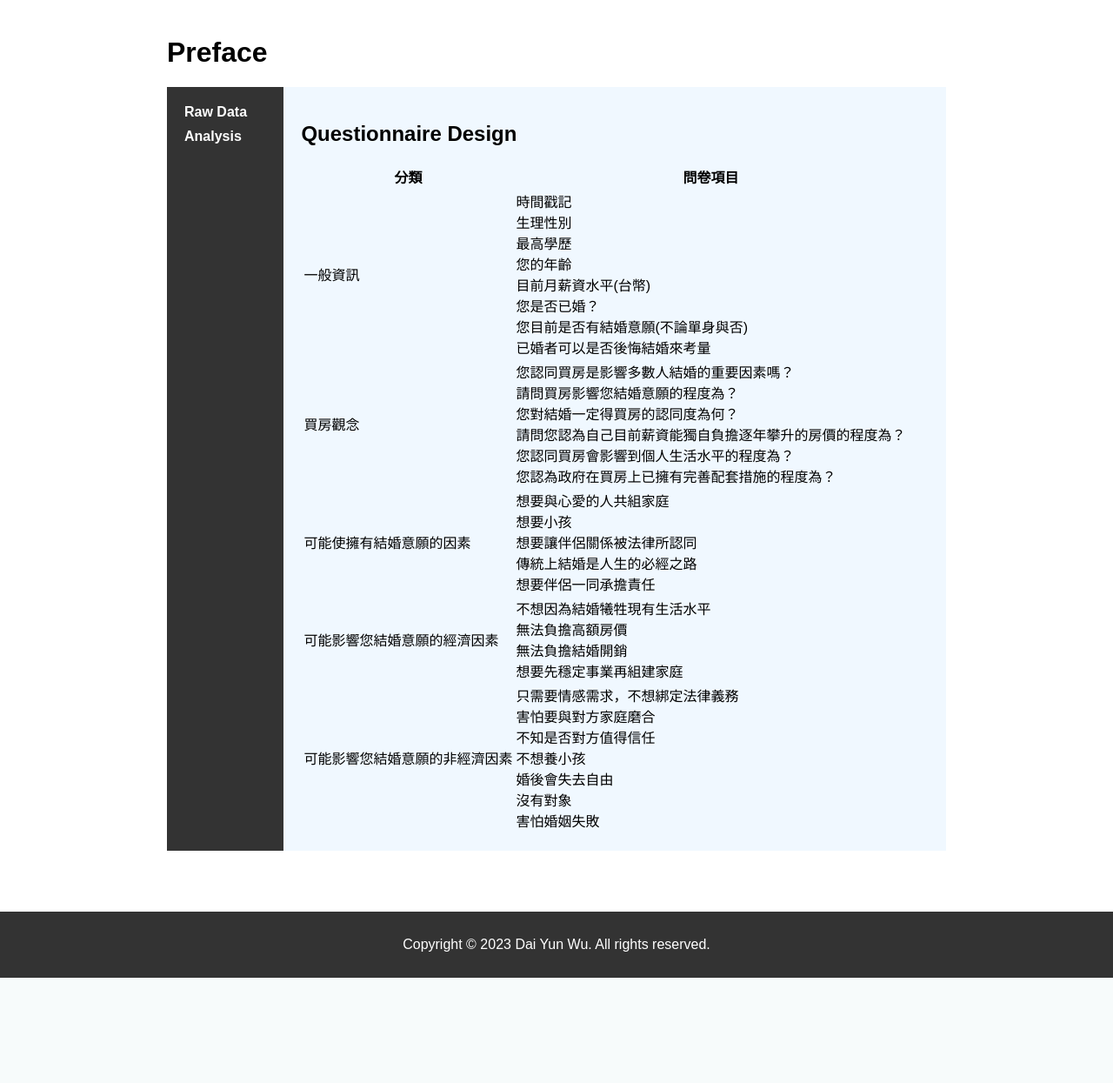
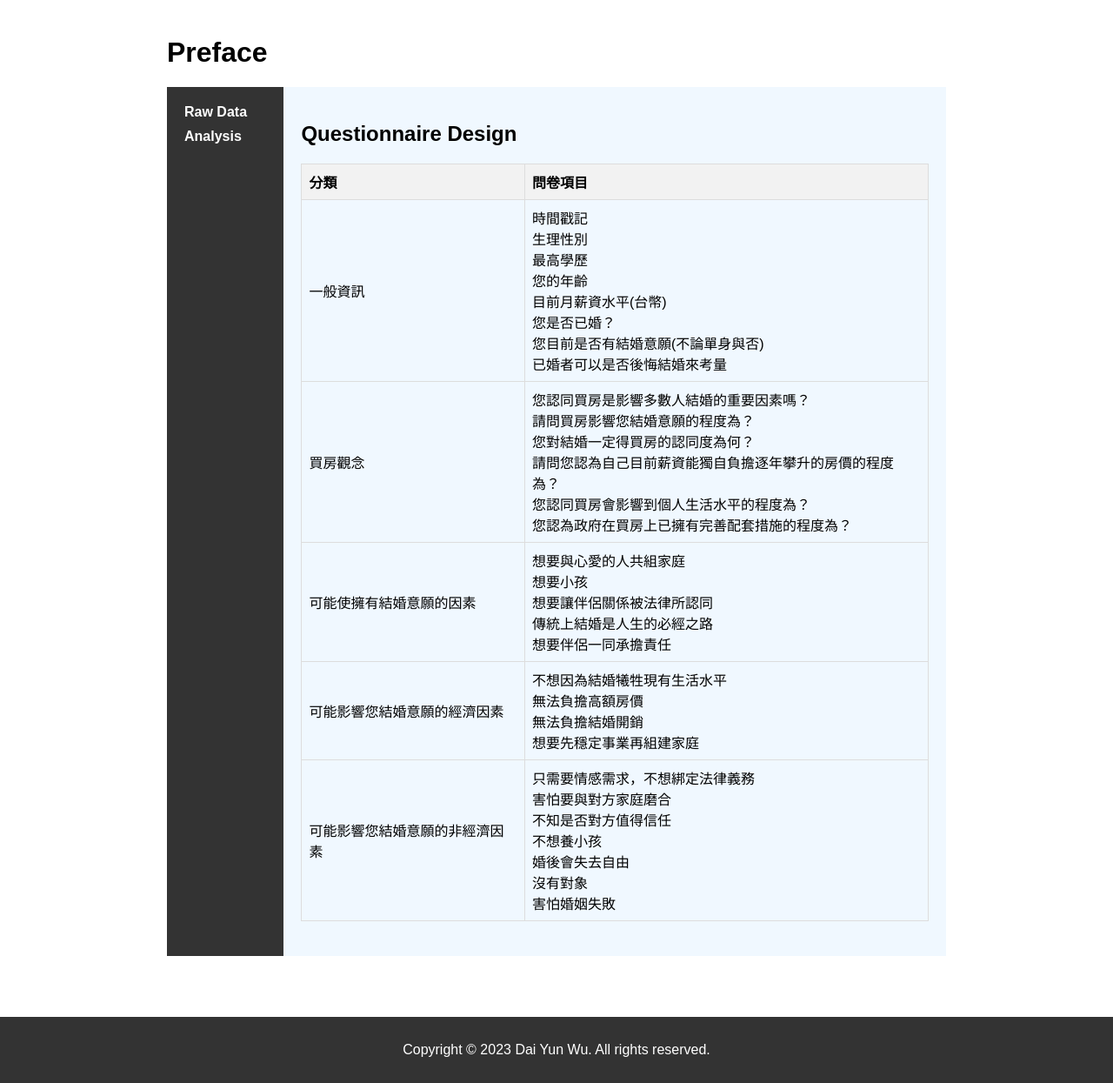
Before and after one commit to ijustwanthighergrade/Python-data-analysis, a Django app: template analysis/home/templates/home/analysis.html in a window 1280 px wide. Shown: the part 69-1314 px from the top of the page at 87% size. Before the commit the page ends 1193 px from the top, so only its background shows below. Run offline with Django 4.2, Linux system fonts and the light colour scheme; the template is opened without the code that fills it, so the values that code supplies are empty.

Commit message:
table_update

```diff
--- a/analysis/home/static/css/analysis.css
+++ b/analysis/home/static/css/analysis.css
@@ -36,3 +36,19 @@
     cursor: pointer;
     margin-bottom: 5px;
 }
+
+table {
+    width: 100%;
+    border-collapse: collapse;
+    margin-bottom: 20px;
+}
+
+th, td {
+    border: 1px solid #ddd;
+    padding: 8px;
+    text-align: left;
+}
+
+th {
+    background-color: #f2f2f2;
+}
```
Also changed, not shown: analysis/home/views.py (+0 -29 lines).
